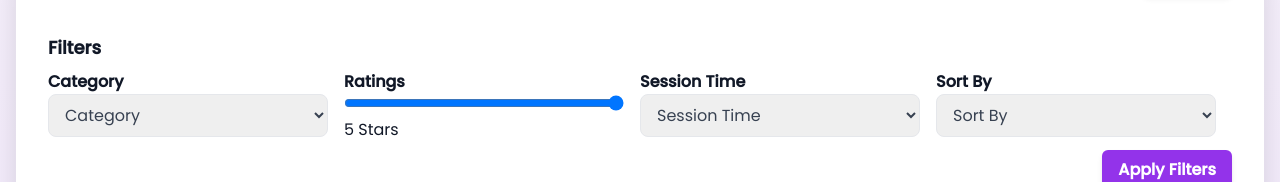
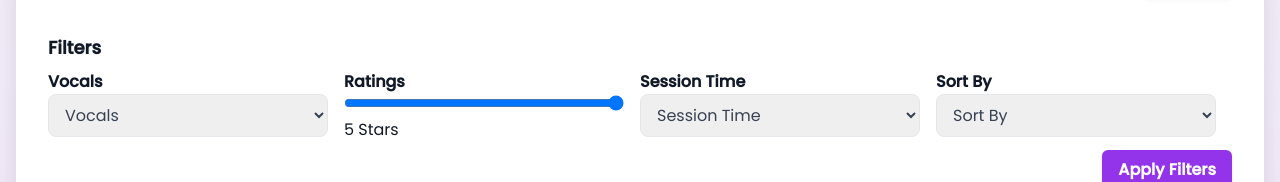
Before and after one commit to unnati1810/CalmEssence, a React (Create React App) app in the folder calmessence/: page /meditations in a window 1280 px wide. Shown: the part 166-348 px from the top of the page. Built offline with nearby package versions, Linux system fonts and the light colour scheme.

Commit message:
changed filter from category to vocals

```diff
--- a/calmessence/src/components/Meditations/MeditationSearch.jsx
+++ b/calmessence/src/components/Meditations/MeditationSearch.jsx
@@ -23,7 +23,7 @@ const initialSessions = [
 const MeditationSearch = () => {
     const [searchTerm, setSearchTerm] = useState("");
     const [filteredSessions, setFilteredSessions] = useState(initialSessions);
-    const [category, setCategory] = useState("");
+    const [vocals, setVocals] = useState("");
     const [rating, setRating] = useState(5);
     const [sessionTime, setSessionTime] = useState("");
     const [sortBy, setSortBy] = useState("");
@@ -37,8 +37,8 @@ const MeditationSearch = () => {
         );
       }
 
-      if (category) {
-        results = results.filter((session) => session.category === category);
+      if (vocals) {
+        results = results.filter((session) => session.vocals === vocals);
       }
 
       if (rating) {
@@ -86,16 +86,15 @@ const MeditationSearch = () => {
             <h6 className="text-lg mb-2 font-bold">Filters</h6>
             <div className="lg:flex">
                 <div className="w-full mr-4">
-                    <div className="font-semibold">Category</div>
+                    <div className="font-semibold">Vocals</div>
                     <select
                     className="w-full px-3 py-2 mb-2 text-gray-700 border rounded-lg focus:outline-none focus:border-purple-500"
-                    value={category}
-                    onChange={(e) => setCategory(e.target.value)}
+                    value={vocals}
+                    onChange={(e) => setVocals(e.target.value)}
                     >
-                        <option value="">Category</option>
-                        <option value="Morning">Morning</option>
-                        <option value="Evening">Evening</option>
-                        {/* Add more categories as needed */}
+                        <option value="">Vocals</option>
+                        <option value="female">Female only</option>
+                        <option value="male">Male only</option>
                     </select>
                 </div>
 
@@ -123,9 +122,9 @@ const MeditationSearch = () => {
                     onChange={(e) => setSessionTime(e.target.value)}
                     >
                     <option value="">Session Time</option>
-                    <option value="10 min">10 min</option>
-                    <option value="20 min">20 min</option>
-                    {/* Add more session times as needed */}
+                    <option value="0to5">Short</option>
+                    <option value="5to30">Long</option>
+                    <option value="30to">Extended</option>
                     </select>
                 </div>
 
@@ -137,8 +136,8 @@ const MeditationSearch = () => {
                     onChange={(e) => setSortBy(e.target.value)}
                     >
                     <option value="">Sort By</option>
-                    <option value="Rating">Rating</option>
-                    <option value="Time">Time</option>
+                    <option value="most_played">Popular</option>
+                    <option value="newest">Newest</option>
                     </select>
                 </div>
             </div>
```
